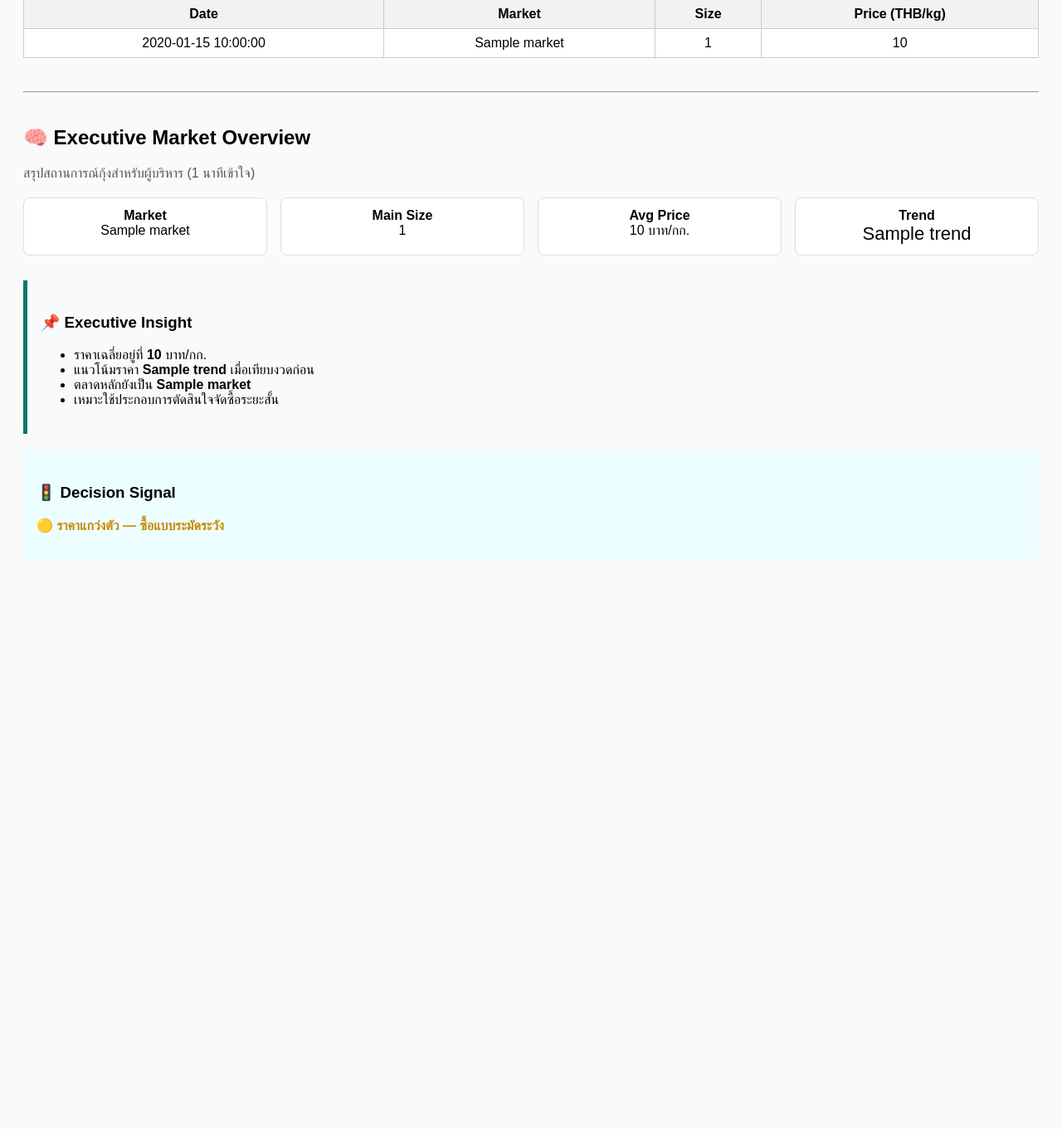
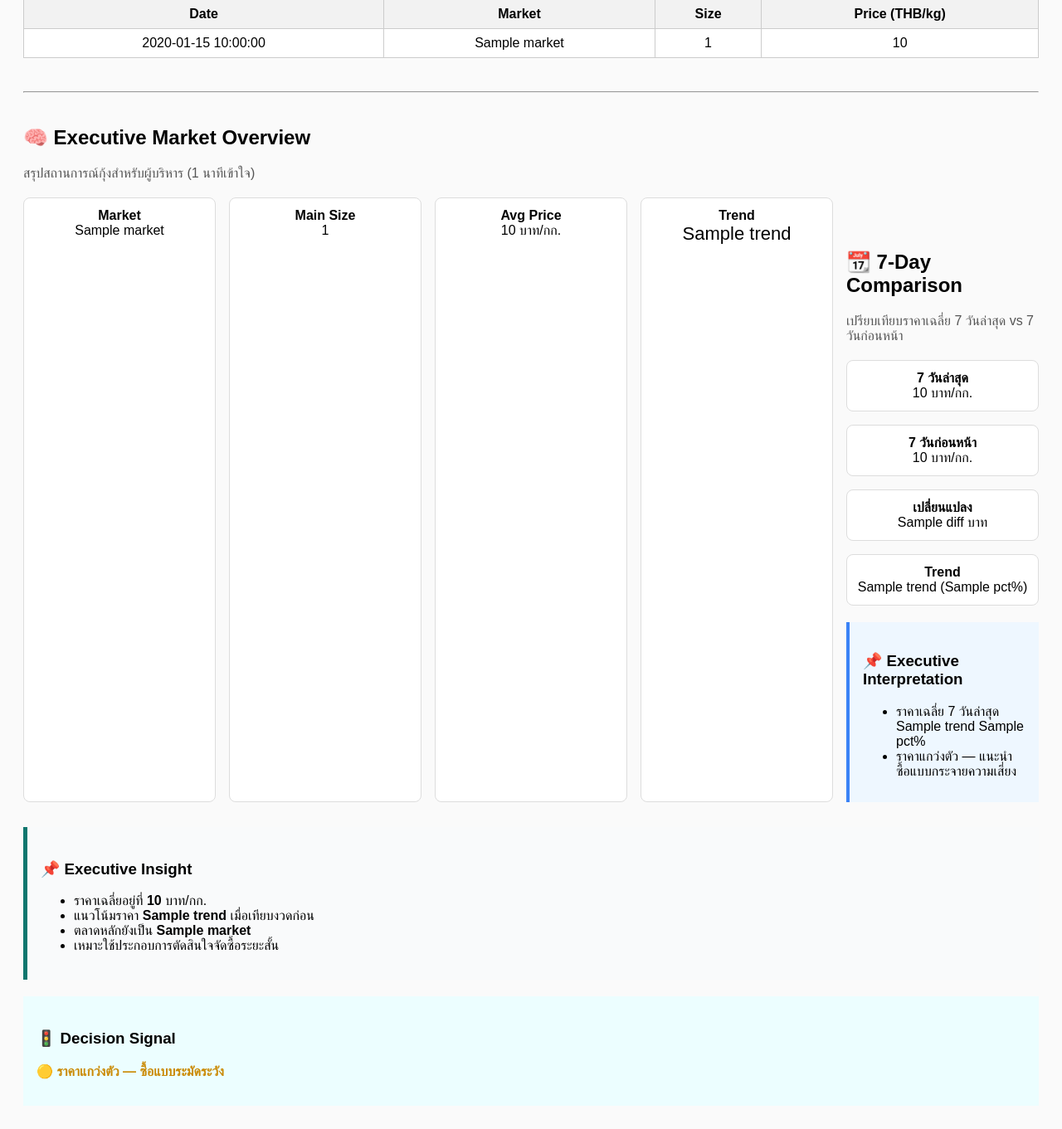
Before and after one commit to torsak6589-creator/thai-shrimp-industry-2026, a Flask app: template templates/dashboard.html in a window 1280 px wide. Shown: the part 523-1884 px from the top of the page at 83% size. Before the commit the page ends 1198 px from the top, so only its background shows below. Run offline with Flask 3, Linux system fonts and the light colour scheme; the template is opened without the code that fills it: most values are stand-ins (such as "Sample title", 1, 10 or a date in 2020).

Commit message:
Update dashboard.html

```diff
--- a/templates/dashboard.html
+++ b/templates/dashboard.html
@@ -182,6 +182,53 @@ def compare_last_14_days(prices):
         {{ overview.trend }}
       </span>
     </div>
+<section class="executive" style="margin-top:40px;">
+  <h2>📆 7-Day Comparison</h2>
+  <p style="color:#555;">เปรียบเทียบราคาเฉลี่ย 7 วันล่าสุด vs 7 วันก่อนหน้า</p>
+
+  {% if compare_7d %}
+  <div class="cards" style="display:grid;grid-template-columns:repeat(auto-fit,minmax(180px,1fr));gap:16px;margin-top:20px;">
+
+    <div class="card">
+      <strong>7 วันล่าสุด</strong><br>
+      {{ compare_7d.avg_last_7 }} บาท/กก.
+    </div>
+
+    <div class="card">
+      <strong>7 วันก่อนหน้า</strong><br>
+      {{ compare_7d.avg_prev_7 }} บาท/กก.
+    </div>
+
+    <div class="card">
+      <strong>เปลี่ยนแปลง</strong><br>
+      {{ compare_7d.diff }} บาท
+    </div>
+
+    <div class="card">
+      <strong>Trend</strong><br>
+      {{ compare_7d.trend }} ({{ compare_7d.pct }}%)
+    </div>
+
+  </div>
+
+  <div class="insight" style="margin-top:20px;">
+    <h3>📌 Executive Interpretation</h3>
+    <ul>
+      <li>ราคาเฉลี่ย 7 วันล่าสุด {{ compare_7d.trend }}
+          {{ compare_7d.pct }}%</li>
+      {% if compare_7d.trend == "↑" %}
+        <li>ต้นทุนมีแนวโน้มเพิ่ม — ควรระวังการซื้อสะสม</li>
+      {% elif compare_7d.trend == "↓" %}
+        <li>ราคาผ่อนคลาย — เป็นจังหวะพิจารณาเข้าซื้อ</li>
+      {% else %}
+        <li>ราคาแกว่งตัว — แนะนำซื้อแบบกระจายความเสี่ยง</li>
+      {% endif %}
+    </ul>
+  </div>
+  {% else %}
+    <p>ข้อมูลยังไม่ครบ 14 วัน</p>
+  {% endif %}
+</section>
 
   </div>
 
```
